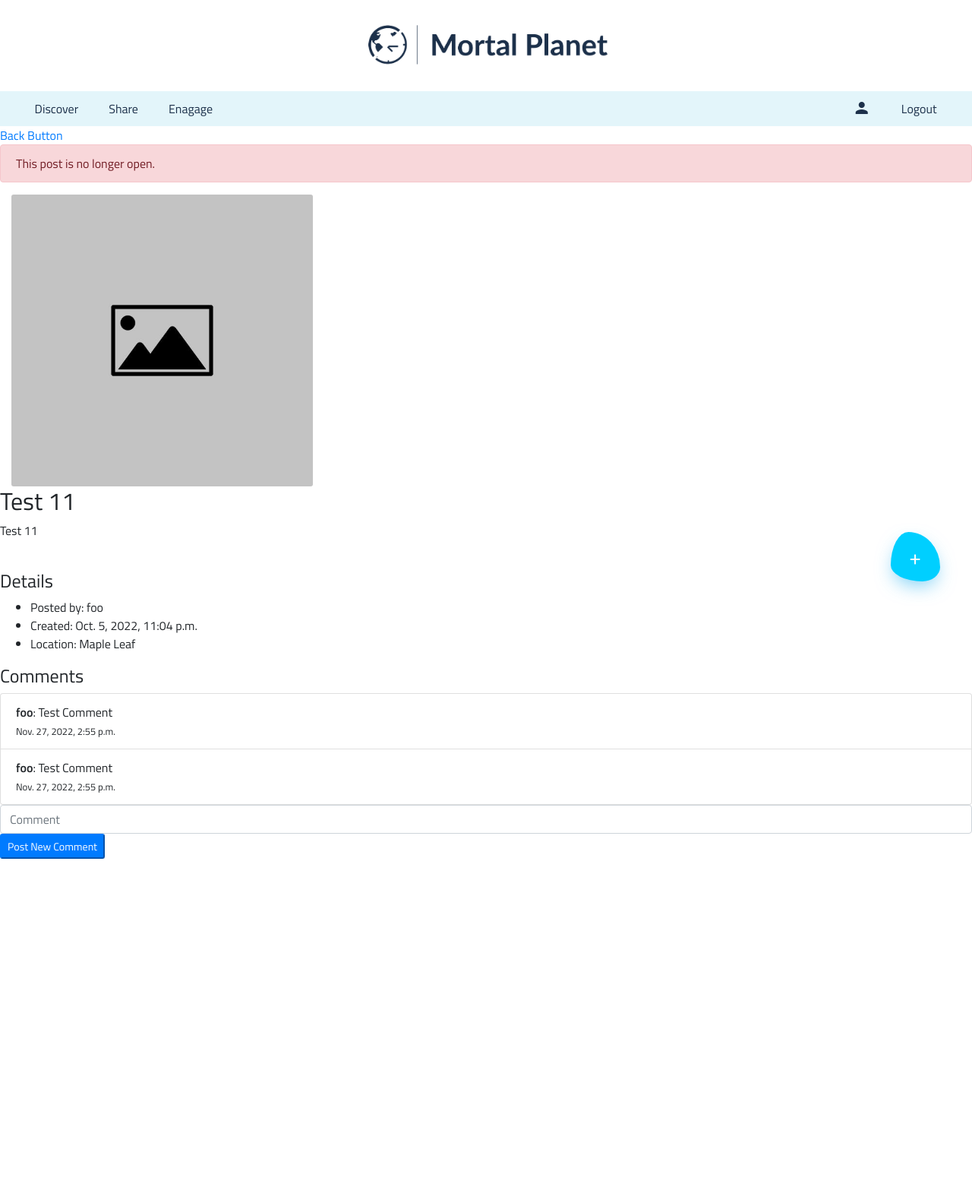
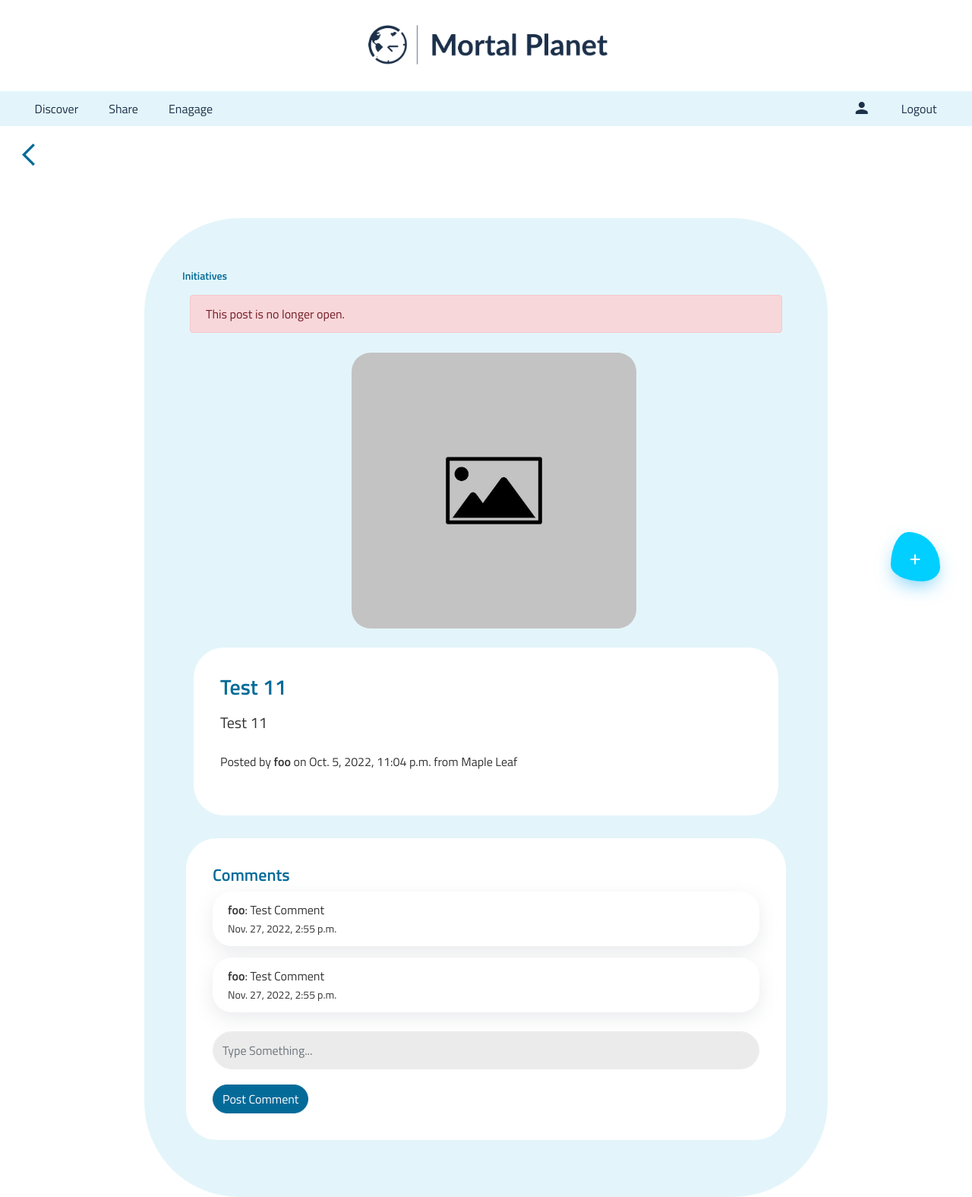
Before and after one commit to pkramadhati/Mortal_Planet, a Django app: page /post/12 in a window 1280 px wide. Shown: the whole page at 76% size. Before the commit the page ends 1130 px from the top, so only its background shows below. Run offline with Django 4.2, Linux system fonts and the light colour scheme; a user stored in the database is signed in; data comes from the database, SQL or seed files in the repository; both versions use the stored data as it was after the commit; some libraries are stand-ins or nearby versions.

Commit message:
Add files via upload
28/11 2:45 AM

```diff
--- a/capstone/mortalplanet/static/mortalplanet/style.css
+++ b/capstone/mortalplanet/static/mortalplanet/style.css
@@ -216,7 +216,7 @@ textarea {
 
 /*Posts*/
 
-.container {
+.posts-view.container {
     margin-top: 50px;
     padding: 30px;
     padding-bottom: 50px;
@@ -243,7 +243,7 @@ textarea {
 
 
 .card-block:nth-child(odd) {
-    padding: 45px 85px 40px 100px;
+    padding: 55px 85px 50px 100px;
     background-color: #E3F5FA;
     border-radius: 37% 63% 70% 30% / 44% 38% 62% 56%;
     box-shadow: rgba(100, 100, 111, 0.2) 0px 7px 29px 0px;
@@ -251,9 +251,8 @@ textarea {
 
 
 .card-block:nth-child(even) {
-    padding: 45px 40px 80px 100px;
+    padding: 45px 125px 80px 100px;
     background-color: #ddedea;
-    ;
     border-radius: 17% 83% 32% 68% / 58% 48% 52% 42%;
     box-shadow: rgba(50, 50, 93, 0.25) 0px 6px 12px -2px, rgba(0, 0, 0, 0.3) 0px 3px 7px -3px;
     /* border-radius:35% 65% 84% 16% / 58% 48% 52% 42% */
@@ -279,10 +278,131 @@ textarea {
     padding: 5px !important;
 }
 
-.card-body .alert-danger{
-    max-width: 450px;
+.card-body .alert-danger {
+    max-width: 400px;
 }
 
+
+/*expanded posts*/
+
+.material-symbols-outlined {
+    color:#046B99;
+    font-size: 35px;
+}
+
+.back-icon {
+    padding: 10px;
+    margin: 10px;
+}
+
+.expanded-post-view.container {
+    border-radius: 125px;
+    width: 900px;
+    height: auto;
+    background-color: #E3F5FA;
+    padding: 60px;
+    margin-top: 50px;
+    justify-content: center;
+}
+
+.expanded-post-view .open-close-button input {
+    background-color: #046B99;
+    border-radius: 25px;
+    border-color: #046B99;
+}
+
+.expanded-post-view .open-close-button input:hover {
+    background-color: #1C304A;
+    border-color: #1C304A;
+}
+
+.expanded-post-view .alert-danger {
+    margin-top: 10px;
+}
+
+.expanded-post-view img {
+    margin: 10px;
+    border-radius: 25px;
+}
+
+.expanded-post-text-content {
+    background-color: #fff;
+    margin: 15px 20px;
+    padding: 35px;
+    border-radius: 40px;
+}
+
+.expanded-post-comments {
+    background-color: #fff;
+    margin: 15px 10px;
+    padding: 35px;
+    border-radius: 40px;
+}
+
+.expanded-post-comments input.form-control {
+    background-color: #ebebeb;
+    border-radius: 25px;
+    border-color: #ebebeb;
+    margin: 10px 10px 20px 0px;
+    height: 50px;
+}
+
+.expanded-post-comments input.btn {
+    background-color:#046B99;
+    border-color: #046B99;
+    color: #fff;
+    border-radius: 45px;
+}
+
+.expanded-post-comments input.btn:hover {
+    background-color: #1C304A;
+    border-color: #1C304A;
+    color: #fff;
+    border-radius: 45px;
+}
+
+.expanded-post-comments .comments .list-group-item {
+    border-radius: 25px;
+    margin-bottom: 15px;
+    box-shadow: rgba(149, 157, 165, 0.2) 0px 8px 24px;
+    border: none;
+}
+
+/*create post form*/
+
+.create-page {
+    text-align: center;
+    margin-top: 20px;
+    margin-left: auto;
+    margin-right: auto;
+}
+
+
+.create .form-group {
+    margin: auto;
+    max-width: 700px;
+    background-color: #E3F5FA;
+    padding: 25px;
+}
+
+.create label{
+    font-size: 20px;
+    color:#046B99;
+    font-weight: 600;
+}
+
+.create .btn {
+    width: 650px;
+    height: 50px;
+    margin: 25px;
+    font-size: large;
+    background-color:#046B99;
+    border-color:#046B99;
+    color:#fff;
+    font-size: 20px;
+    font-weight: 600;
+    border-radius: 45px;
+}
 
 /*font*/
 
@@ -297,6 +417,24 @@ textarea {
     font-size: 28px;
     font-weight: 600;
     color: #1C304A;
+}
+
+.heading-two-medium {
+    font-size: 28px;
+    font-weight: 600;
+    color: #046B99;
+}
+
+.heading-three {
+    font-size: 22px;
+    font-weight: 600;
+    color: #1C304A;
+}
+
+.heading-three-medium {
+    font-size: 22px;
+    font-weight: 600;
+    color: #046B99;
 }
 
 .paragraph-three {
--- a/capstone/mortalplanet/templates/mortalplanet/engage.html
+++ b/capstone/mortalplanet/templates/mortalplanet/engage.html
@@ -18,7 +18,7 @@
     </li>
 </ul>
 
-<div id="all-posts-view" class="container">
+<div id="all-posts-view" class="posts-view container">
     {% for post in posts %}
     <div class="card card-block">
         <small class="post-category heading-five">{{post.category}}</small>
@@ -52,7 +52,7 @@
     {% endfor %}
 </div>
 
-<div id="open-posts-view" class="container">
+<div id="open-posts-view" class="posts-view container">
     {% for post in posts %}
     {% if post.open %}
     <div class="card card-block">
--- a/capstone/mortalplanet/templates/mortalplanet/filteredPosts.html
+++ b/capstone/mortalplanet/templates/mortalplanet/filteredPosts.html
@@ -17,7 +17,7 @@
     </li>
 </ul>
 
-<div id="all-posts-view" class="container">
+<div id="all-posts-view" class="posts-view container">
     {% for post in posts %}
     <div class="card card-block">
         <small class="post-category heading-five">{{post.category}}</small>
@@ -51,7 +51,7 @@
     {% endfor %}
 </div>
 
-<div id="open-posts-view" class="container">
+<div id="open-posts-view" class="posts-view container">
     {% for post in posts %}
     {% if post.open %}
     <div class="card card-block">
--- a/capstone/mortalplanet/templates/mortalplanet/layout.html
+++ b/capstone/mortalplanet/templates/mortalplanet/layout.html
@@ -5,11 +5,18 @@
 
 <head>
     <title>Mortal Planet</title>
+    <!-- material icons -->
     <link href="https://fonts.googleapis.com/icon?family=Material+Icons" rel="stylesheet">
+    <!-- back arrow material icon -->
+    <link rel="stylesheet" href="https://fonts.googleapis.com/css2?family=Material+Symbols+Outlined:opsz,wght,FILL,GRAD@20..48,100..700,0..1,-50..200" />
+    <!-- animate -->
     <link rel="stylesheet" href="https://cdnjs.cloudflare.com/ajax/libs/animate.css/4.1.1/animate.min.css" />
+    <!-- bootstrap -->
     <link rel="stylesheet" href="https://stackpath.bootstrapcdn.com/bootstrap/4.4.1/css/bootstrap.min.css"
         integrity="sha384-Vkoo8x4CGsO3+Hhxv8T/Q5PaXtkKtu6ug5TOeNV6gBiFeWPGFN9MuhOf23Q9Ifjh" crossorigin="anonymous">
+    <!-- custom css -->
     <link href="{% static 'mortalplanet/style.css' %}" rel="stylesheet">
+    <!-- google font titillum -->
     <link href="https://fonts.googleapis.com/css2?family=Titillium+Web:wght@400;600&display=swap" rel="stylesheet">
 </head>
 
--- a/capstone/mortalplanet/templates/mortalplanet/post.html
+++ b/capstone/mortalplanet/templates/mortalplanet/post.html
@@ -5,26 +5,24 @@
 {% if message %}
 {{message}}
 {% endif %}
+
+<div class="back-icon">
     <a href="javascript:history.back()">
-    Back Button </a>
-{% if not post.open %}
-<div class="alert alert-danger" role="alert">
-    This post is no longer open.
+        <span class="material-symbols-outlined">
+            arrow_back_ios_new
+        </span>
+    </a>
 </div>
-{% endif %}
-{% if post.image%}
-<div class="col-md-4">
-    <img src="{{ post.image.url }}" class="card-img" alt="{{ post.title }} Image">
+
+<div class="expanded-post-view container">
+    <div class="row ">
+        <div class="col-6">
+            <div class="row justify-content-start">
+                <small class="post-category heading-five">{{post.category}}</small>
             </div>
-{% endif %}
-<h2>
-    {{post.title}}
-</h2>
-
-<p>
-    {{ post.description }}
-</p>
-
+        </div>
+        <div class="col-6">
+            <div class="row open-close-button justify-content-end">
                 {% if user == post.poster %}
                 {% if post.open%}
                 <form action="{% url 'close' post.id %}" method="post">
@@ -38,41 +36,84 @@
                 </form>
                 {% endif %}
                 {% endif %}
-
-<br />
-
-<h4>Details</h4>
-<ul>
-    <li>Posted by: {{ post.poster }}</a></li>
-    <li>Created: {{ post.creation_time }}</li>
-    <li>Location: {{ post.location }}</li>
-</ul>
-
-
-<h4>Comments</h4>
-
+            </div>
+        </div>
+    </div>
+    <div class="row">
+        <div class="col">
+            {% if not post.open %}
+            <div class="alert alert-danger" role="alert">
+                This post is no longer open.
+            </div>
+            {% endif %}
+        </div>
+    </div>
+    <div class="row justify-content-center">
+        {% if post.image%}
+        <div class="col-6">
+            <img src="{{ post.image.url }}" class="card-img" alt="{{ post.title }} Image">
+        </div>
+        {% endif %}
+    </div>
+    <div class="row">
+        <div class="col expanded-post-text-content">
+            <div class="row mb-2">
+                <div class="col-9 ">
+                    <h2 class="heading-two-medium">{{post.title}}</h2>
+                </div>
+            </div>
+            <div class="row mb-2">
+                <div class="col paragraph-three">
+                    <p>
+                        {{ post.description }}
+                    </p>
+                </div>
+            </div>
+            <div class="row mb-2">
+                <div class="col paragraph-four">
+                    <p> Posted by <b>{{ post.poster }} </b> on {{ post.creation_time }} from {{ post.location }} </p>
+                </div>
+            </div>
+        </div>
+    </div>
+    <div class="row">
+        <div class="col expanded-post-comments">
+            <div class="row">
+                <div class="col">
+                    <h4 class="heading-three-medium">Comments</h4>
+                </div>
+            </div>
+            <div class="row comments">
+                <div class="col">
                     <ul class="list-group">
                         {% for comment in comments %}
                         <li class="list-group-item">
-        <div>
+                            <div class="paragraph-four">
                                 <strong>{{ comment.commenter.username }}</strong>: {{ comment.content }}
                             </div>
-        <small>{{ comment.creation_time }}</small>
+                            <small class="paragraph-five">{{ comment.creation_time }}</small>
                         </li>
                         {% empty %}
                         <li class="list-group-item">No comments.</li>
                         {% endfor %}
                     </ul>
-
+                </div>
+            </div>
+            <div class="row">
+                <div class="col">
                     {% if user.is_authenticated %}
                     <form action="{% url 'comment' post.id %}" method="post">
                         {% csrf_token %}
-    <input type="text" class="form-control" name="comment" placeholder="Comment">
-    <input class="btn-sm btn-primary" type="Submit" value="Post New Comment">
+                        <input type="text" class="form-control" name="comment" placeholder="Type Something...">
+                        <input class="btn btn-primary" type="Submit" value="Post Comment">
                     </form>
                     {%else%}
                     <a class="nav-link" href="{% url 'login' %}"> Log in to comment</a>
                     {% endif %}
-
+                </div>
+            </div>
+        </div>
+    </div>
+</div>
 
 {% endblock %}
--- a/capstone/mortalplanet/templates/mortalplanet/profile.html
+++ b/capstone/mortalplanet/templates/mortalplanet/profile.html
@@ -70,7 +70,7 @@
 </div>
 
 
-<div id="my-posts-view" class="container">
+<div id="my-posts-view" class="posts-view container">
     {% for post in myposts %}
     <div class="card card-block">
         <small class="post-category heading-five">{{post.category}}</small>
--- a/capstone/mortalplanet/templates/mortalplanet/share.html
+++ b/capstone/mortalplanet/templates/mortalplanet/share.html
@@ -17,7 +17,7 @@
     </li>
 </ul>
 
-<div id="all-posts-view" class="container">
+<div id="all-posts-view" class="posts-view container">
     {% for post in posts %}
     <div class="card card-block">
         <small class="post-category heading-five">{{post.category}}</small>
@@ -51,7 +51,7 @@
     {% endfor %}
 </div>
 
-<div id="open-posts-view" class="container">
+<div id="open-posts-view" class="posts-view container">
     {% for post in posts %}
     {% if post.open %}
     <div class="card card-block">
```
Also changed, not shown: capstone/mortalplanet/templates/mortalplanet/create.html (+11 -4 lines), capstone/db.sqlite3, capstone/media/PostImages/Screen_Shot_2022-11-02_at_1.45.15_PM.png (added). Lines whose indentation alone changed are shown as unchanged.
